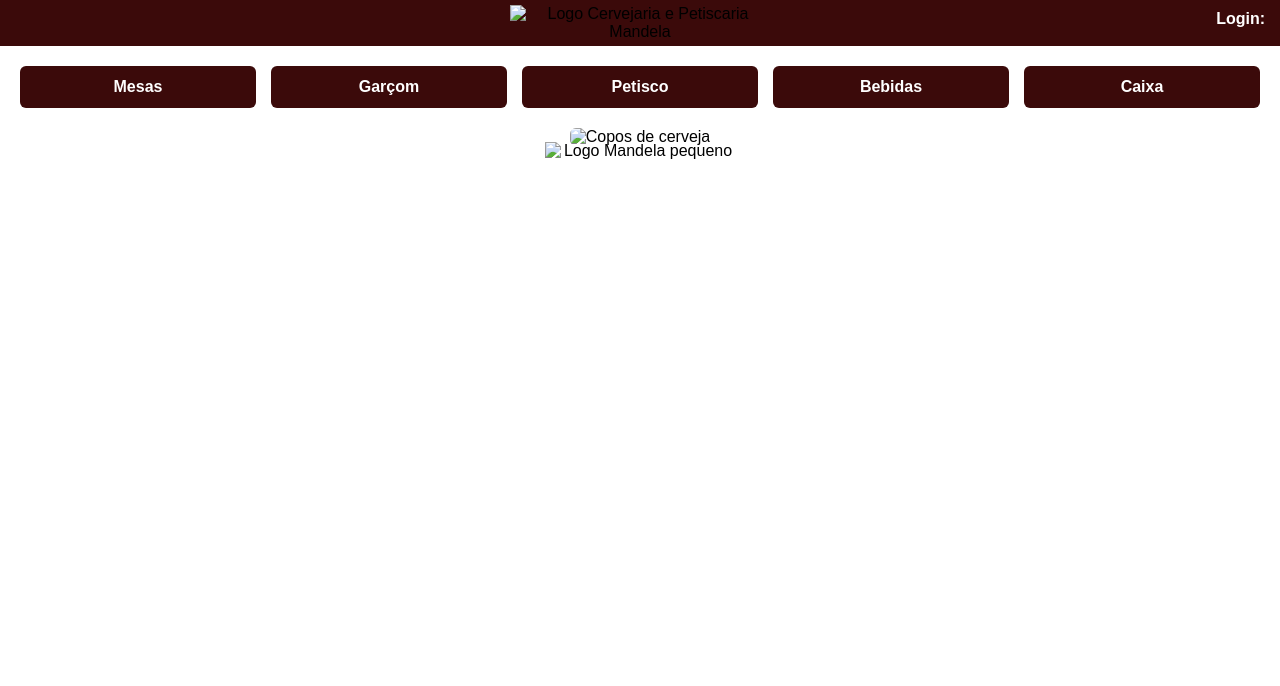
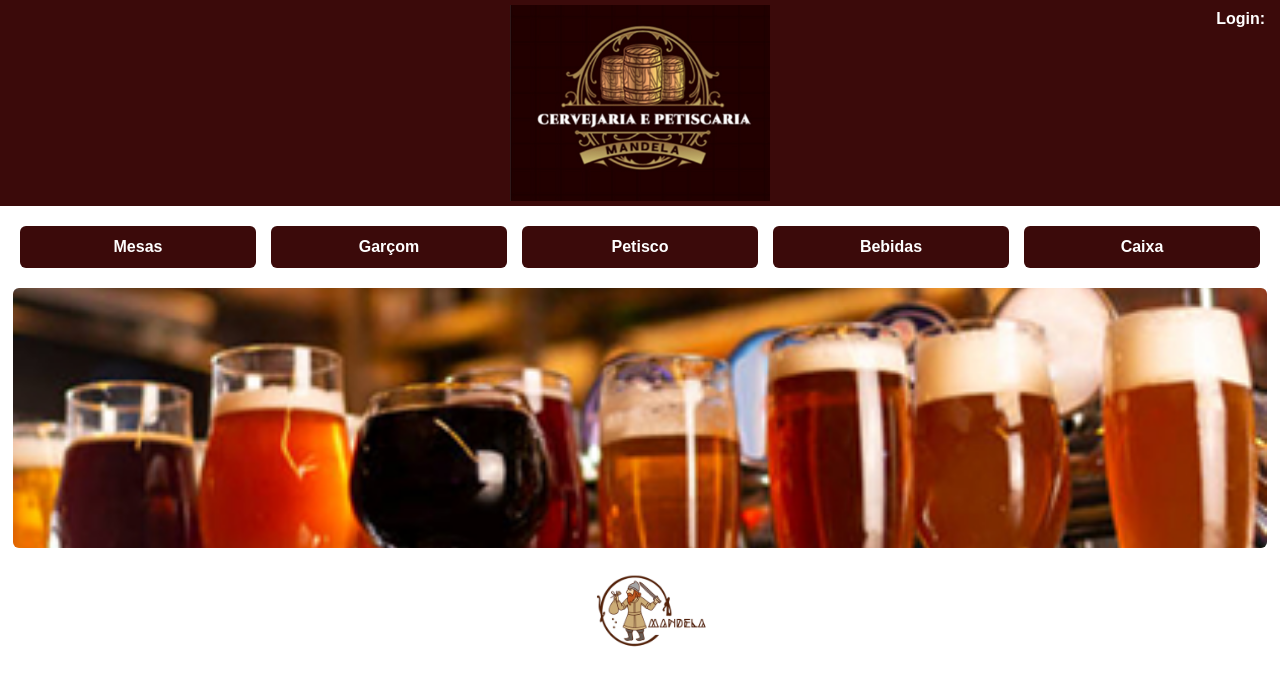
Before and after one commit to DanielMaori43/cervejaria, a plain HTML site: page index.html in a window 1280 px wide. Drawn offline with Linux system fonts and the light colour scheme; the site is published under a folder, as on GitHub Pages, so addresses that start at the root find nothing.

Commit message:
Update index.html

```diff
--- a/index.html
+++ b/index.html
@@ -11,7 +11,7 @@
 <body>
 
   <header class="topo">
-    <img src="/logo do bar 1.jpg" alt="Logo Cervejaria e Petiscaria Mandela" class="logo-principal">
+    <img src="logo do bar 1.jpg" alt="Logo Cervejaria e Petiscaria Mandela" class="logo-principal">
     <a href="login.html" class="login-link">Login:</a>
   </header>
 
@@ -24,11 +24,11 @@
   </nav>
 
   <section class="banner">
-    <img src="/bebidas 1.jpg" alt="Copos de cerveja">
+    <img src="bebidas 1.jpg" alt="Copos de cerveja">
   </section>
 
   <footer class="rodape">
-    <img src="/mandelanovo.png" alt="Logo Mandela pequeno">
+    <img src="mandelanovo.png" alt="Logo Mandela pequeno">
   </footer>
 
   <script src="script.js"></script>
```
